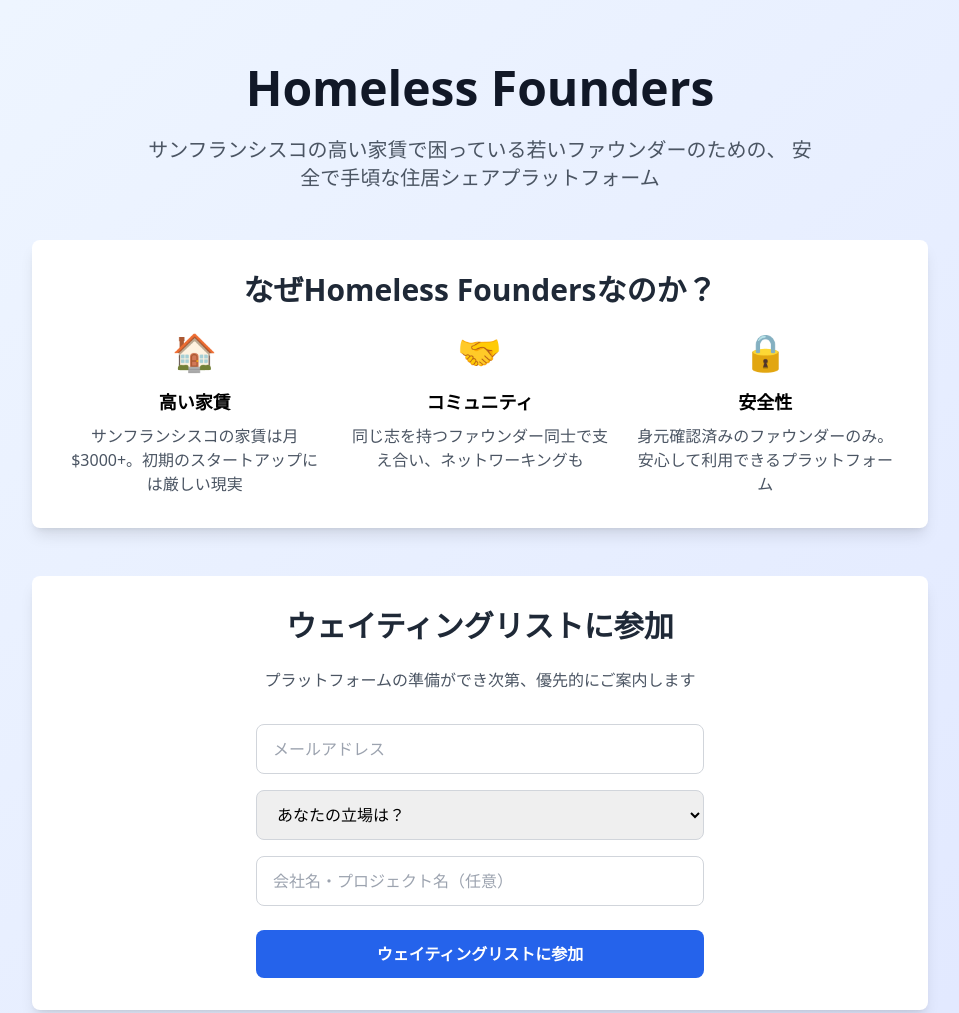
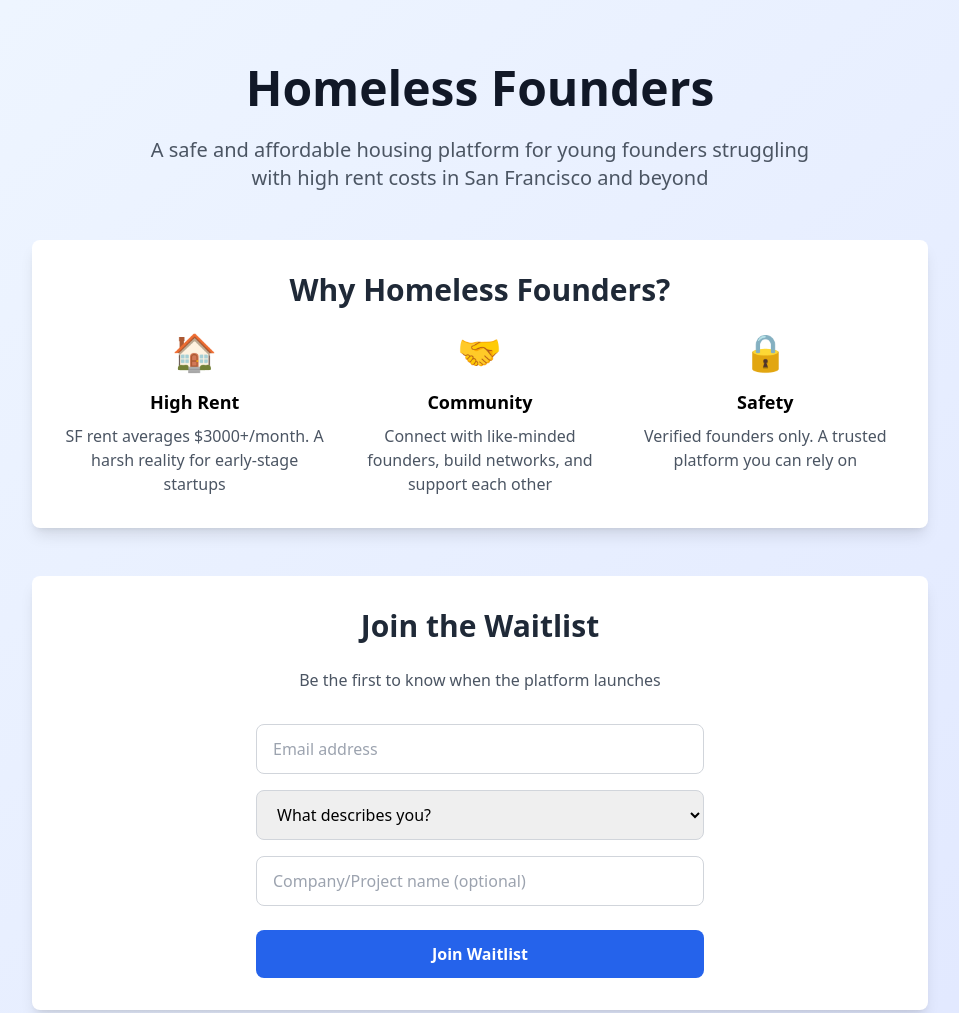
Before and after one commit to ryuzo-k/homelessfounders, a website: page index.html in a window 1280 px wide. Shown: the top 1013 px of the page, without its empty margins (160-1119 px from the left). Drawn offline with nearby package versions, Linux system fonts and the light colour scheme.

Commit message:
Convert site to English

```diff
--- a/index.html
+++ b/index.html
@@ -14,37 +14,37 @@
                 Homeless Founders
             </h1>
             <p class="text-xl text-gray-600 mb-12 max-w-2xl mx-auto">
-                サンフランシスコの高い家賃で困っている若いファウンダーのための、
-                安全で手頃な住居シェアプラットフォーム
+                A safe and affordable housing platform for young founders
+                struggling with high rent costs in San Francisco and beyond
             </p>
 
             <!-- Problem Statement -->
             <div class="bg-white rounded-lg shadow-lg p-8 mb-12">
-                <h2 class="text-3xl font-semibold text-gray-800 mb-6">なぜHomeless Foundersなのか？</h2>
+                <h2 class="text-3xl font-semibold text-gray-800 mb-6">Why Homeless Founders?</h2>
                 <div class="grid md:grid-cols-3 gap-6 text-left">
                     <div class="text-center">
                         <div class="text-4xl mb-4">🏠</div>
-                        <h3 class="text-lg font-semibold mb-2">高い家賃</h3>
-                        <p class="text-gray-600">サンフランシスコの家賃は月$3000+。初期のスタートアップには厳しい現実</p>
+                        <h3 class="text-lg font-semibold mb-2">High Rent</h3>
+                        <p class="text-gray-600">SF rent averages $3000+/month. A harsh reality for early-stage startups</p>
                     </div>
                     <div class="text-center">
                         <div class="text-4xl mb-4">🤝</div>
-                        <h3 class="text-lg font-semibold mb-2">コミュニティ</h3>
-                        <p class="text-gray-600">同じ志を持つファウンダー同士で支え合い、ネットワーキングも</p>
+                        <h3 class="text-lg font-semibold mb-2">Community</h3>
+                        <p class="text-gray-600">Connect with like-minded founders, build networks, and support each other</p>
                     </div>
                     <div class="text-center">
                         <div class="text-4xl mb-4">🔒</div>
-                        <h3 class="text-lg font-semibold mb-2">安全性</h3>
-                        <p class="text-gray-600">身元確認済みのファウンダーのみ。安心して利用できるプラットフォーム</p>
+                        <h3 class="text-lg font-semibold mb-2">Safety</h3>
+                        <p class="text-gray-600">Verified founders only. A trusted platform you can rely on</p>
                     </div>
                 </div>
             </div>
 
             <!-- Waitlist Form -->
             <div class="bg-white rounded-lg shadow-lg p-8">
-                <h2 class="text-3xl font-semibold text-gray-800 mb-6">ウェイティングリストに参加</h2>
+                <h2 class="text-3xl font-semibold text-gray-800 mb-6">Join the Waitlist</h2>
                 <p class="text-gray-600 mb-8">
-                    プラットフォームの準備ができ次第、優先的にご案内します
+                    Be the first to know when the platform launches
                 </p>
 
                 <form id="waitlistForm" class="max-w-md mx-auto">
@@ -52,7 +52,7 @@
                         <input
                             type="email"
                             id="email"
-                            placeholder="メールアドレス"
+                            placeholder="Email address"
                             required
                             class="w-full px-4 py-3 border border-gray-300 rounded-lg focus:ring-2 focus:ring-blue-500 focus:border-transparent"
                         >
@@ -63,17 +63,17 @@
                             required
                             class="w-full px-4 py-3 border border-gray-300 rounded-lg focus:ring-2 focus:ring-blue-500 focus:border-transparent"
                         >
-                            <option value="">あなたの立場は？</option>
-                            <option value="founder">ファウンダー（住居を探している）</option>
-                            <option value="host">ホスト（住居を提供したい）</option>
-                            <option value="both">両方</option>
+                            <option value="">What describes you?</option>
+                            <option value="founder">Founder (looking for housing)</option>
+                            <option value="host">Host (offering housing)</option>
+                            <option value="both">Both</option>
                         </select>
                     </div>
                     <div class="mb-6">
                         <input
                             type="text"
                             id="company"
-                            placeholder="会社名・プロジェクト名（任意）"
+                            placeholder="Company/Project name (optional)"
                             class="w-full px-4 py-3 border border-gray-300 rounded-lg focus:ring-2 focus:ring-blue-500 focus:border-transparent"
                         >
                     </div>
@@ -81,12 +81,12 @@
                         type="submit"
                         class="w-full bg-blue-600 hover:bg-blue-700 text-white font-semibold py-3 px-6 rounded-lg transition duration-200"
                     >
-                        ウェイティングリストに参加
+                        Join Waitlist
                     </button>
                 </form>
 
                 <div id="successMessage" class="hidden mt-6 p-4 bg-green-100 text-green-700 rounded-lg">
-                    ありがとうございます！ウェイティングリストに追加されました。
+                    Thank you! You've been added to the waitlist.
                 </div>
             </div>
 
```
